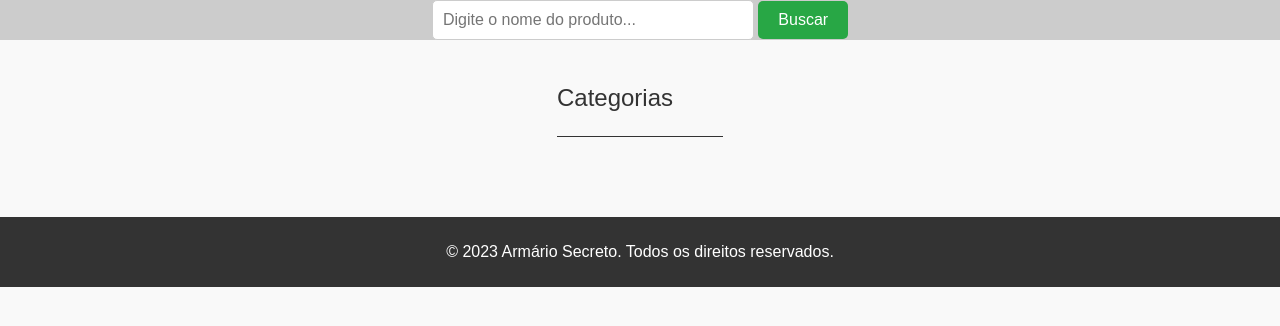
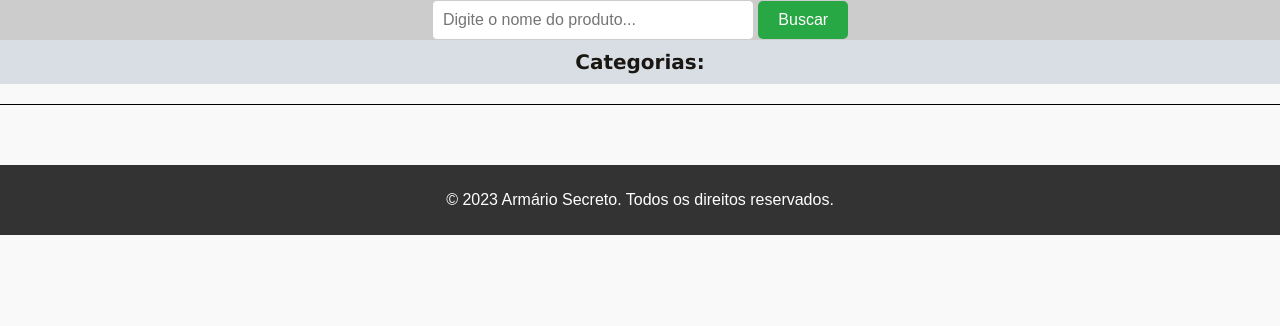
Before and after one commit to edmirc/Bazar, a Django app: page /category/1 in a window 1280 px wide. Shown: the part 95-421 px from the top of the page. Run offline with Django 5.2, Linux system fonts and the light colour scheme; data that the repository does not hold is empty.

Commit message:
version 1.003

```diff
--- a/app_main/admin.py
+++ b/app_main/admin.py
@@ -26,13 +26,13 @@ class ProductAdmin(admin.ModelAdmin):
 
 @admin.register(Photo)
 class PhotoAdmin(admin.ModelAdmin):
-    list_filter=['product']
+    list_filter=['product', 'sold', 'cover']
     list_display=['product', 'cover', 'sold', 'photo']
 
 
 @admin.register(Contact)
 class ContactAdmin(admin.ModelAdmin):
-    list_filter=['name']
+    list_filter=['name',  'seen']
     list_display=['name', 'email', 'phone', 'message', 'seen']
 
 
--- a/app_main/models.py
+++ b/app_main/models.py
@@ -41,7 +41,7 @@ class Seller(models.Model):
 
 
 class Product(models.Model):
-    status_choice = (('nove', 'Novo'), ('usado', 'Usado'), ('semi-novo', 'Semi-novo'), ('quebrado', 'Quebrado'))
+    status_choice = (('Novo', 'Novo'), ('Usado', 'Usado'), ('Semi-novo', 'Semi-novo'), ('Quebrado', 'Quebrado'))
     name = models.CharField(max_length=200, verbose_name='Nome')
     price = models.DecimalField(max_digits=10, decimal_places=2, verbose_name='Preço')
     seller = models.ForeignKey(Seller, on_delete=models.CASCADE, verbose_name='Vendedor')
@@ -50,7 +50,7 @@ class Product(models.Model):
     brand = models.CharField(max_length=100, verbose_name="Marca", null=True, blank=True)
     condition=models.CharField(max_length=20, choices=status_choice, verbose_name='Condição')
     sold = models.BooleanField(default=False, verbose_name='Vendido')
-    description = models.TextField(max_length=200, verbose_name='Descrição')
+    description = models.TextField(max_length=800, verbose_name='Descrição')
 
     class Meta:
         ordering=['name']
--- a/app_main/templates/category.html
+++ b/app_main/templates/category.html
@@ -3,16 +3,15 @@
 {% block content %}
 
 <link rel="stylesheet" href="{% static 'css\style_category.css' %}">
-<div class="div-category">
-    <p class="title">Categorias</p>
-    <ul>
+<div class="container-cat">
+    <p>Categorias:</p>
+    <div class="elements">
         {% for cat in category %}
-            <li>
-                <a href="{% url 'category' cat.pk %}">{{ cat.name }}</a>
-            </li>
+                <a class="cat" href="{% url 'category' cat.pk %}">{{ cat.name }}</a>
         {% endfor %}
-    </ul>
+    </div>
 </div>
+
 <div class="products-container">
     <!-- Produtos -->
     {% for pro in products %}
--- a/app_main/views.py
+++ b/app_main/views.py
@@ -3,6 +3,7 @@ from django.views.generic import ListView, DetailView, TemplateView, CreateView
 from .models import Product, Photo, Categories, Contact
 from django.db.models import Prefetch
 from .forms import ContactForm
+from django.core.mail import send_mail
 
 
 class InitiView(ListView):
--- a/static/css/style_category.css
+++ b/static/css/style_category.css
@@ -5,45 +5,53 @@
     margin: 0;
     padding: 0;
     background-color: #f9f9f9;
+ }
+ .container-cat{
+    width: 100%;
+    height: fit-content;
+    align-items: center;
+    justify-items: center;
+    margin: 0;
+    padding: 0;
+    border-bottom: black solid 1px;
 }
-.div-category {
+.container-cat p {
+    width: 100%;
+    margin: 0;
+    padding: 10px;
+    text-align: center;
+    font-family:'Lucida Sans';
+    font-size: 20px;
+    font-weight: bold;
+    background-color: #d9dee4;
+    color:#1a1713
+}
+.elements{
+    width:40%;
+    height: fit-content;
     display: flex;
     flex-wrap: wrap;
-    gap: 5px;
-    max-width: 100%;
-    margin: 20px auto;
-    justify-content: center;
-    align-items: center;
-    border-bottom: #333 1px solid;
+    padding:  10px;
+    margin-left: 30%;
+    text-align: center;
+    align-content: center;
 }
-.div-category ul {
-    display: grid;
-    grid-template-columns: repeat(3, 2fr);
-    gap: 15px;
-    list-style: none;
-    padding: 0;
+.cat{
+    padding: 5px;
+    text-decoration: none;
+    color: black;
+    margin: 5px;
+    transition: background-color 1s, border-radius 1s;
 }
-.div-category ul li {
-    list-style: none;
+.cat:hover{
+    background-color: #16c966;
+    color: white;
+    border: green solid 1px;
+    border-radius: 8px;
 }
-.div-category ul li a {
-    text-decoration: none;
-    color: #f2f3f8;
-    border: #333 1px solid;
-    border-radius: 8px;
-    padding: 5px;
-    font-weight: bold;
-    text-align: center;
-    background-color: #444;
-}
-.div-category ul li a:hover {
-    background-color: #429b51;
-}
-.title{
-    font-size: 24px;
-    color: #333;
-    margin-right: 15px;
-}
+
+/*inicia os produto*/
+
 .products-container {
     display: flex;
     flex-wrap: wrap;
```
Also changed, not shown: core/settings.py (+6 -5 lines), app_main/migrations/0006_alter_product_condition_alter_product_description.py (added).
